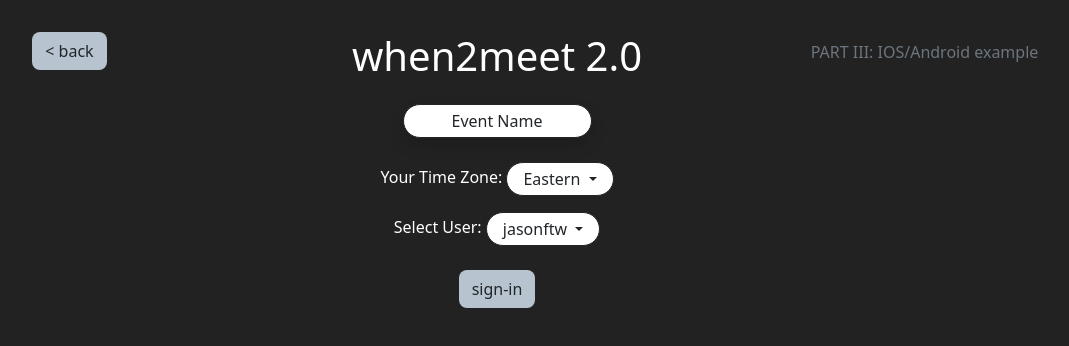
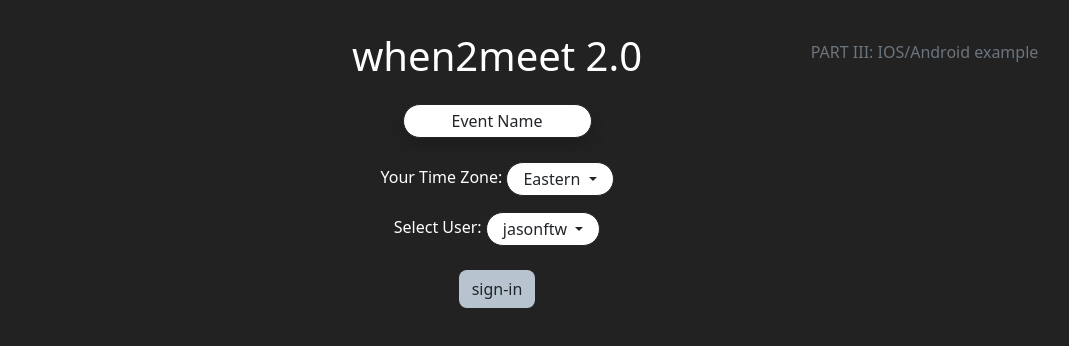
Before and after one commit to nanotart/redesign, a plain HTML site: page home_redesign.html in a window 1280 px wide. Shown: the whole page, without its empty margins (143-1212 px from the left). Drawn offline with nearby package versions, Linux system fonts and the light colour scheme.

Commit message:
removed old button

```diff
--- a/home_redesign.html
+++ b/home_redesign.html
@@ -12,7 +12,7 @@
     <div class="container text-center">
       <div class="row">
         <div class="col">
-          <a href="./index.html" role="button" class="mt-3 btn" style="background-color:#B7C4CF; border-radius:8px;">< back</a>
+          <!-- <a href="./index.html" role="button" class="mt-3 btn" style="background-color:#B7C4CF; border-radius:8px;">< back</a> -->
         </div>
         <div class="col-6">
           <h1 class="text-center mt-3" style="color:#FFFFFF">when2meet 2.0</h1>
```
